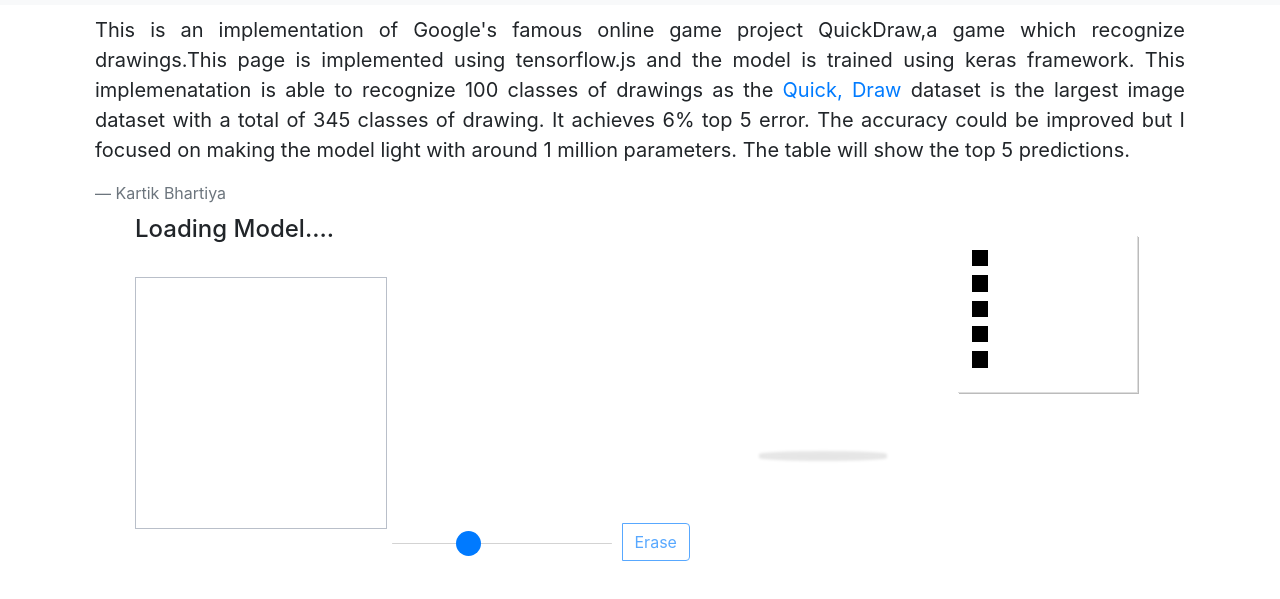
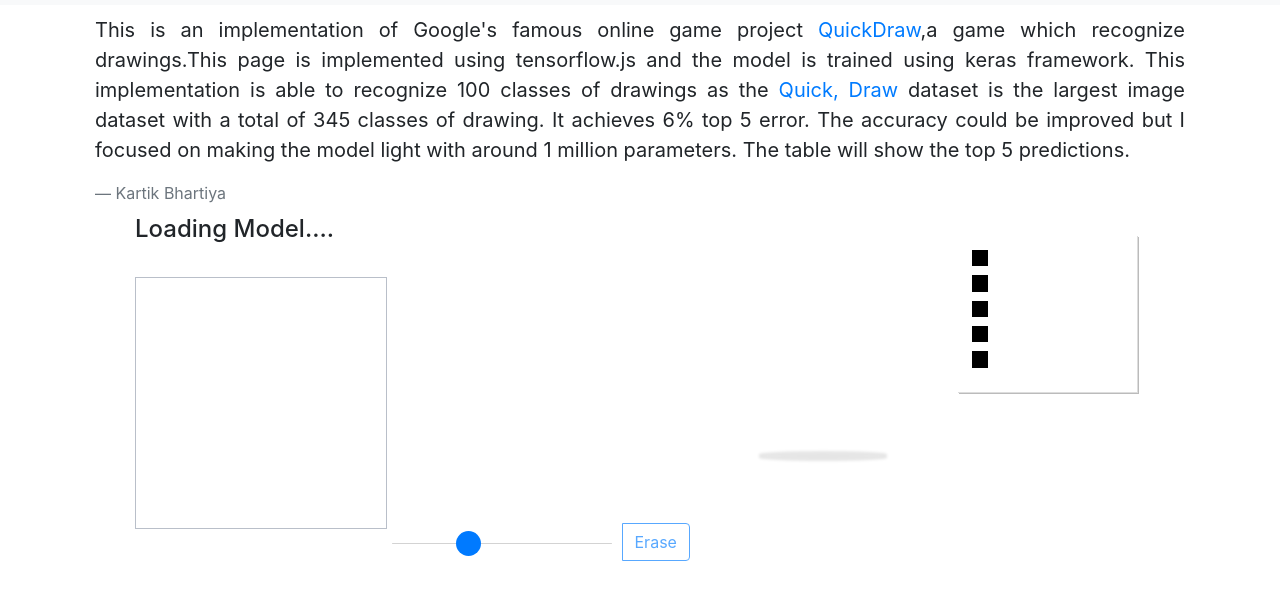
Before and after one commit to kbhartiya/QuickDraw-Lite, a plain HTML site: page index.html in a window 1280 px wide. Shown: the part 77-676 px from the top of the page. Drawn offline with nearby package versions, Linux system fonts and the light colour scheme; a script that the page names is missing.

Commit message:
Update index.html

```diff
--- a/index.html
+++ b/index.html
@@ -39,7 +39,7 @@
 <div class="container">
 
 <blockquote class="blockquote text-justify" style="margin:10px;">
- <p> This is an implementation of Google's famous online game project QuickDraw,a game which recognize drawings.This page is implemented using tensorflow.js and the model is trained using keras framework. This implemenatation is able to recognize 100 classes of drawings as the <a href='https://console.cloud.google.com/storage/browser/quickdraw_dataset/full/numpy_bitmap'>Quick, Draw</a> dataset is the largest image dataset with a total of 345 classes of drawing. It achieves 6% top 5 error. The accuracy could be improved but I focused on making the model light with around 1 million parameters. The table  will show the top 5 predictions. </p>
+ <p> This is an implementation of Google's famous online game project<a href="https://quickdraw.withgoogle.com/#"> QuickDraw</a>,a game which recognize drawings.This page is implemented using tensorflow.js and the model is trained using keras framework. This implementation is able to recognize 100 classes of drawings as the <a href='https://console.cloud.google.com/storage/browser/quickdraw_dataset/full/numpy_bitmap'>Quick, Draw</a> dataset is the largest image dataset with a total of 345 classes of drawing. It achieves 6% top 5 error. The accuracy could be improved but I focused on making the model light with around 1 million parameters. The table  will show the top 5 predictions. </p>
     <footer class="blockquote-footer">Kartik Bhartiya</footer>
   </blockquote>
 </div>
```
